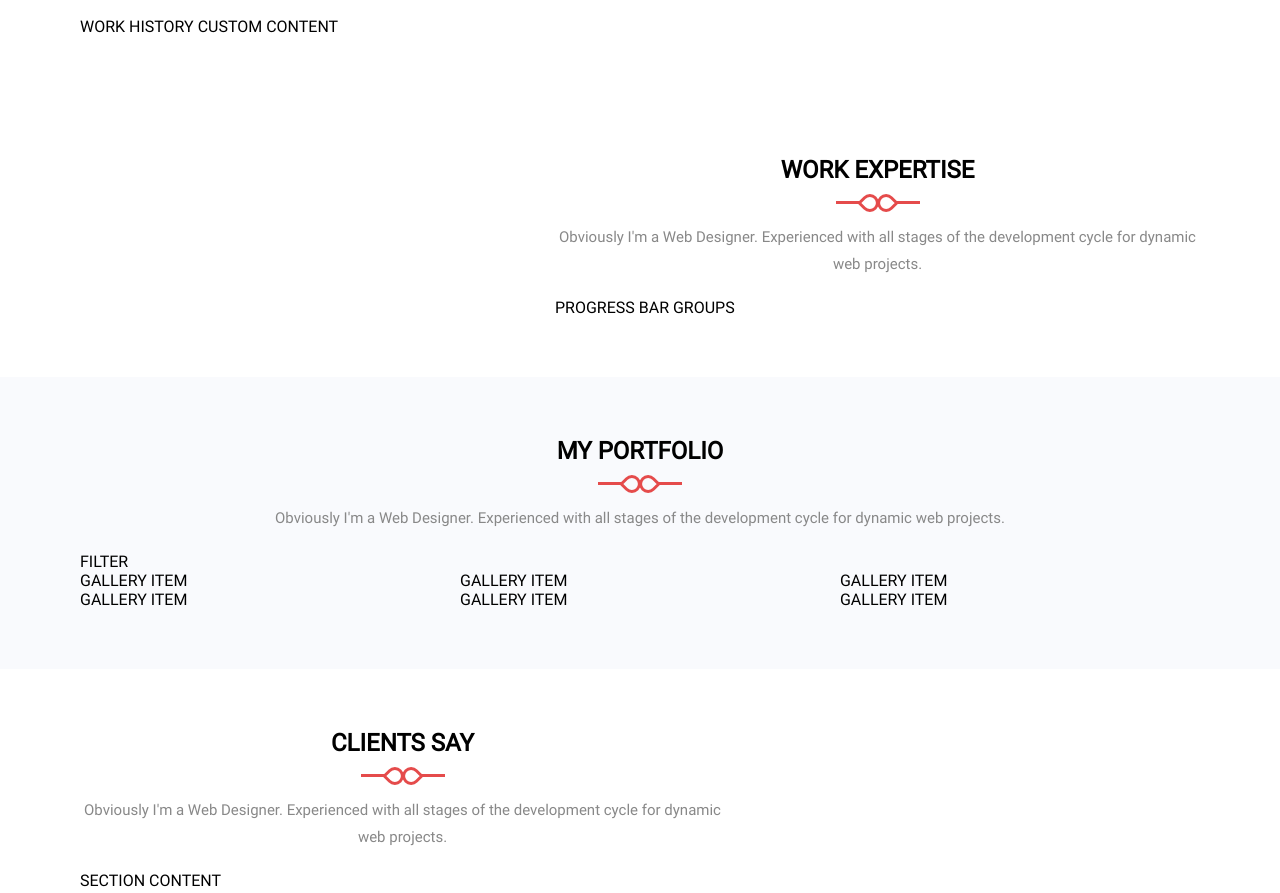
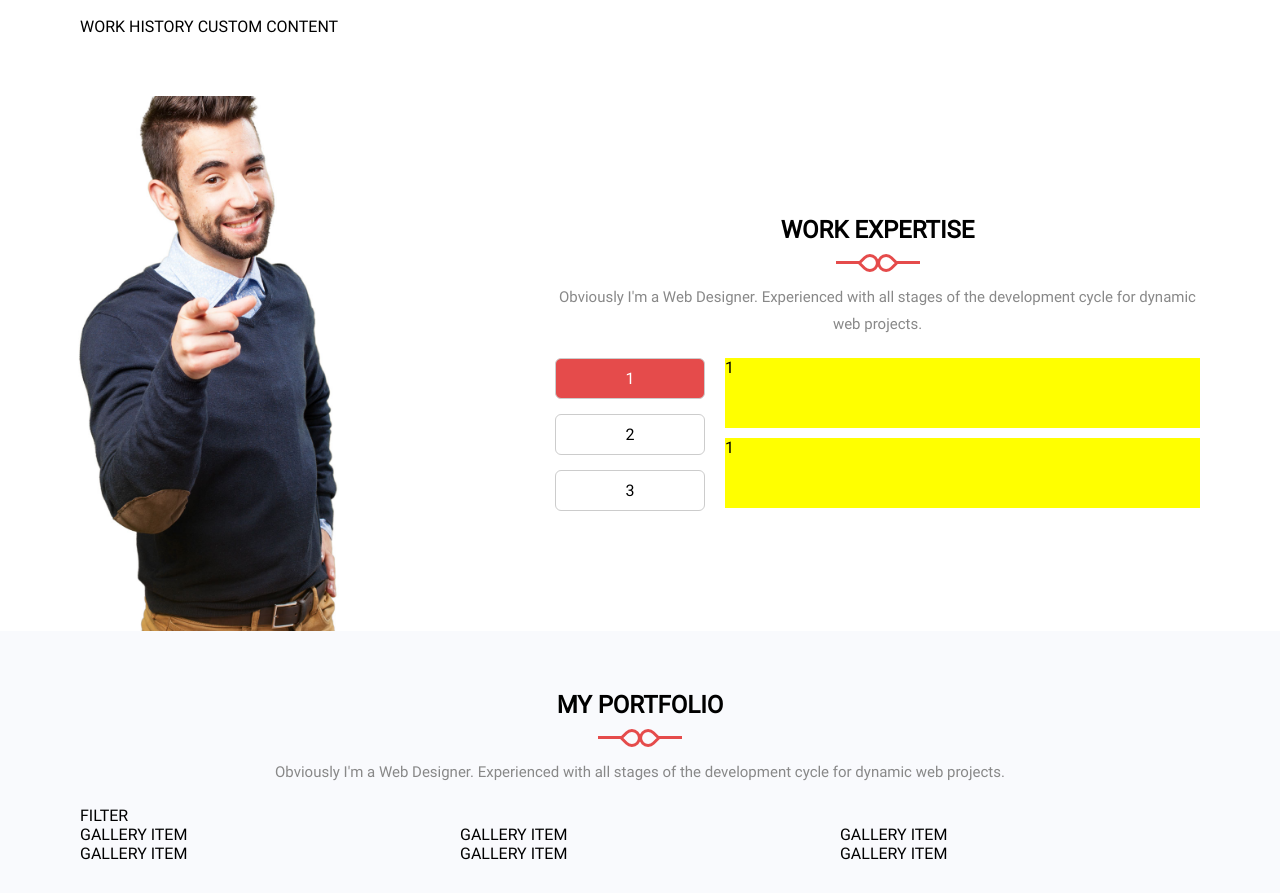
Before and after one commit to front-end-by-rimantas/32-grupe-portfolio, a website: page index.html in a window 1280 px wide. Shown: the part 2770-3663 px from the top of the page. Drawn offline with Linux system fonts and the light colour scheme; a web font is replaced by a local one.

Commit message:
Work expertise #20

```diff
--- /dev/null
+++ b/css/components/progress-bar-group.css
@@ -0,0 +1,38 @@
+.progress-bar-group {
+    display: grid;
+    grid-template-columns: 150px 1fr;
+    gap: 20px;
+}
+.progress-bar-group > .group-options {
+    display: grid;
+    gap: 15px;
+    align-content: start;
+}
+.progress-bar-group > .group-options > .option {
+    padding: 10px 15px;
+    border-radius: 6px;
+    border: 1px solid #ccc;
+    text-align: center;
+}
+.progress-bar-group[data-group='1'] .option[data-group='1'],
+.progress-bar-group[data-group='2'] .option[data-group='2'],
+.progress-bar-group[data-group='3'] .option[data-group='3'] {
+    background-color: var(--primary-color);
+    color: var(--primary-color-anti);
+}
+
+.progress-bar-group > .bar-list {
+    display: grid;
+    gap: 10px;
+    align-content: start;
+}
+.progress-bar-group > .bar-list > .progress-bar {
+    display: none;
+    height: 70px;
+    background-color: yellow;
+}
+.progress-bar-group[data-group='1'] .progress-bar[data-group='1'],
+.progress-bar-group[data-group='2'] .progress-bar[data-group='2'],
+.progress-bar-group[data-group='3'] .progress-bar[data-group='3'] {
+    display: block;
+}
--- a/css/pages/home.css
+++ b/css/pages/home.css
@@ -10,6 +10,7 @@
 @import '../components/button.css';
 @import '../components/header.css';
 @import '../components/hobbies.css';
+@import '../components/progress-bar-group.css';
 
 /* CUSTOM STYLE GOES BELOW THIS COMMENT LINE */
 
@@ -122,6 +123,19 @@
 /* work end */
 
 /* expertise start */
+.expertise {
+    background-size: 35% auto;
+    background-position: left;
+    background-repeat: no-repeat;
+}
+
+@media (min-width: 992px) {
+    .expertise {
+        padding-top: 120px;
+        padding-bottom: 120px;
+        background-image: url(../../img/work/skills.jpg);
+    }
+}
 /* expertise end */
 
 /* portfolio start */
--- a/index.html
+++ b/index.html
@@ -236,7 +236,7 @@
     <!-- work end -->
 
     <!-- expertise start -->
-    <div class="container">
+    <div class="container expertise">
         <div class="row center">
             <div class="col-12 col-md-7 m-l-md-5">
                 <h2 class="section-title">
@@ -246,8 +246,21 @@
             </div>
         </div>
         <div class="row">
-            <div class="col-12 col-md-7 m-l-md-5">
-                PROGRESS BAR GROUPS
+            <div class="col-12 col-md-7 m-l-md-5 progress-bar-group" data-group="1">
+                <div class="group-options">
+                    <div class="option" data-group="1">1</div>
+                    <div class="option" data-group="2">2</div>
+                    <div class="option" data-group="3">3</div>
+                </div>
+                <div class="bar-list">
+                    <div class="progress-bar" data-group="1">1</div>
+                    <div class="progress-bar" data-group="1">1</div>
+                    <div class="progress-bar" data-group="2">2</div>
+                    <div class="progress-bar" data-group="2">2</div>
+                    <div class="progress-bar" data-group="2">2</div>
+                    <div class="progress-bar" data-group="3">3</div>
+                    <div class="progress-bar" data-group="3">3</div>
+                </div>
             </div>
         </div>
     </div>
@@ -385,6 +398,8 @@
         </div>
     </footer>
     <!-- footer end -->
+
+    <script src="./js/home.js" type="module" defer></script>
 </body>
 
 </html>
--- /dev/null
+++ b/js/home.js
@@ -0,0 +1,8 @@
+const progressBarGroupDOM = document.querySelector('.progress-bar-group');
+const optionsDOM = progressBarGroupDOM.querySelectorAll('.option');
+
+for (const optionDOM of optionsDOM) {
+    optionDOM.addEventListener('click', () => {
+        progressBarGroupDOM.dataset.group = optionDOM.dataset.group;
+    })
+}
```
Also changed, not shown: img/work/skills.jpg (added).
